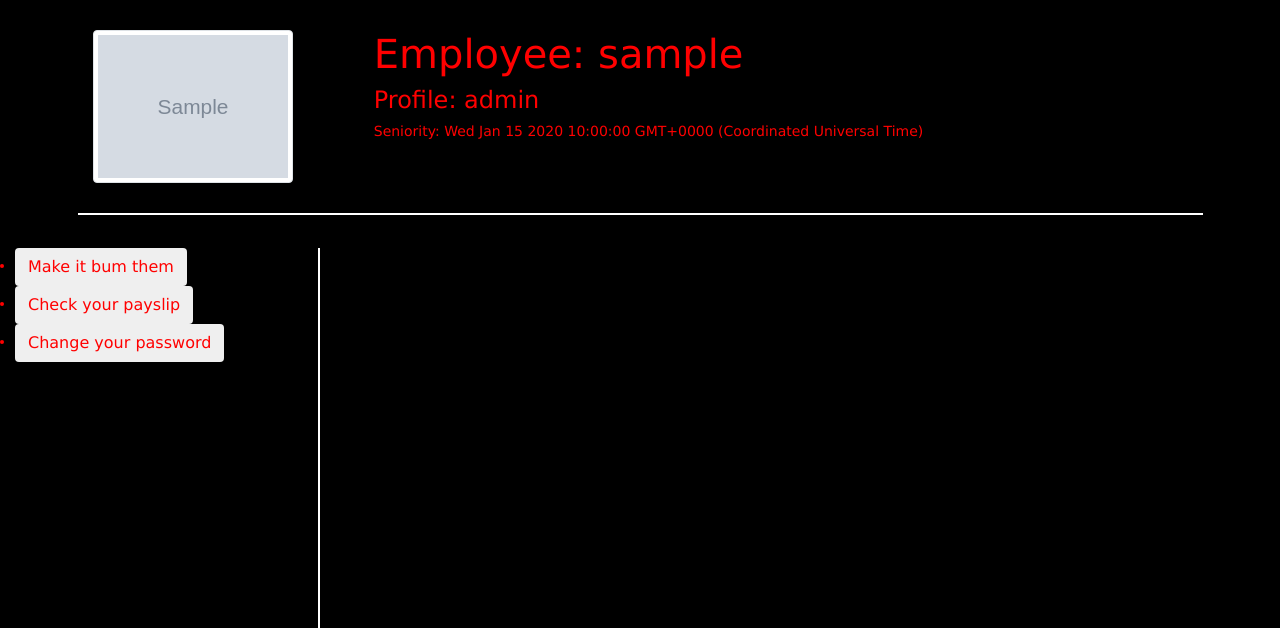
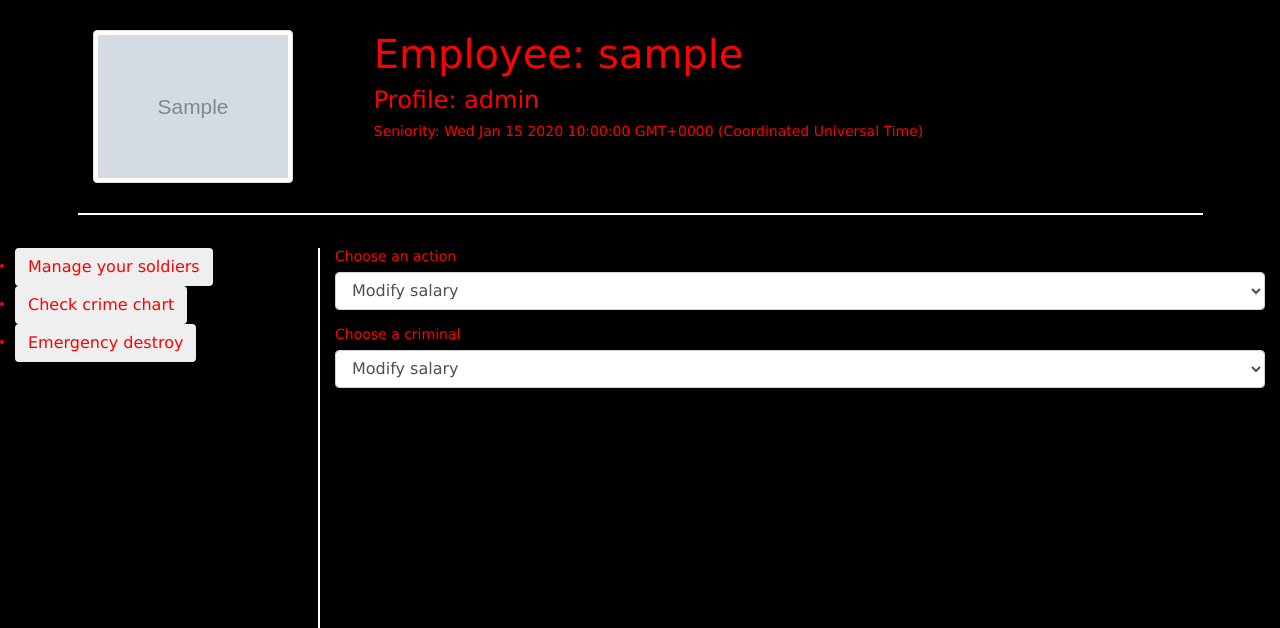
Before and after one commit to doom-corp/doom-corp, a Node server app: page /user in a window 1280 px wide. Shown: the top 628 px of the page. Run offline with Node 20, Linux system fonts and the light colour scheme; a user stored in the database is signed in; tables that the repository leaves empty hold one stand-in row (values such as "Sample post"); grey boxes marked "Sample" are stand-in pictures; some libraries are stand-ins or nearby versions.

Commit message:
adding admin profile options

```diff
--- a/mail/sendAccessDeniedMail.js
+++ b/mail/sendAccessDeniedMail.js
@@ -27,7 +27,7 @@ const sendAccessDenied = (to, newUser, from = process.env.MAIL_USER) => {
           //html: finalTemplate
           html: email
         })
-        .then();
+        .then(info => console.log(info));
     });
 };
 module.exports = sendAccessDenied;
--- a/mail/sendAccessGrantedMail.js
+++ b/mail/sendAccessGrantedMail.js
@@ -31,7 +31,7 @@ const sendRequestAccessMail = (to, data, from = process.env.MAIL_USER) => {
           //html: finalTemplate
           html: email
         })
-        .then();
+        .then(info => console.log(info));
     });
 };
 module.exports = sendRequestAccessMail;
--- a/mail/sendPassChangedMail.js
+++ b/mail/sendPassChangedMail.js
@@ -29,7 +29,7 @@ const sendPassChangedMail = (to, newUser, from = process.env.MAIL_USER) => {
           //html: finalTemplate
           html: email
         })
-        .then();
+        .then(info => console.log(info));
     });
 };
 module.exports = sendPassChangedMail;
--- a/mail/sendRequestAccessMail.js
+++ b/mail/sendRequestAccessMail.js
@@ -32,7 +32,7 @@ const sendRequestAccessMail = (to, newUser, from = process.env.MAIL_USER) => {
           //html: finalTemplate
           html: email
         })
-        .then();
+        .then(info => console.log(info));
     });
 };
 module.exports = sendRequestAccessMail;
--- a/public/javascripts/script.js
+++ b/public/javascripts/script.js
@@ -8,13 +8,13 @@ document.addEventListener('DOMContentLoaded', () => {
 
   $("#payslip").click(function() {
     $("#map-wrapper").hide();
-    $("#pass-changer-wrapper").show();
-    $("#pdf").hide();
+    $("#pass-changer-wrapper").hide();
+    $("#pdf").show();
   });
 
   $("#change-pass").click(function() {
     $("#map-wrapper").hide();
-    $("#pass-changer-wrapper").hide();
-    $("#pdf").show();
+    $("#pass-changer-wrapper").show();
+    $("#pdf").hide();
   });
 }, false);
--- a/routes/user.js
+++ b/routes/user.js
@@ -21,7 +21,13 @@ router.get("/", ensureLoggedIn("/"), (req, res, next) => {
     //   user: req.user,
     //   cities
     // }
-    res.render("user/profile", { user: req.user, cities: JSON.stringify(cities) });
+    const data = {
+      isExecutive: req.user.role == "executive" ? true : false,
+      user: req.user,
+      cities: JSON.stringify(cities)
+    }
+
+    res.render("user/profile", data);
   })
 
   //let rol = req.user.role;
--- a/views/user/profile.hbs
+++ b/views/user/profile.hbs
@@ -12,10 +12,7 @@
   <hr> {{!-- PERSONALIZAR --}}
   <div class="row">
 
-    {{#equal user.role "executive" }}
-    <p>That's amazing, unicorns are actually undercover ponies</p>
-    {{/equal}}
-
+    {{#if isExecutive }}
     <div class="col-3 profile-left-panel">
       {{!-- PROFILE OPTIONS --}}
       <ul>
@@ -62,7 +59,7 @@
             <button class="btn log-button">Change your password</button>
           </div>
         </form>
-         {{#if message }}
+        {{#if message }}
         <div class="error-message form-group">{{ message }}</div>
         {{/if}}
       </div>
@@ -74,13 +71,48 @@
   </div>
 </div>
 
-<script>
-  window.cities = {{{cities}}}
-</script>
-
-
+<script>window.cities = {{ cities }}</script>
 <script src="https://cdnjs.cloudflare.com/ajax/libs/popper.js/1.14.0/umd/popper.min.js" integrity="sha384-cs/chFZiN24E4KMATLdqdvsezGxaGsi4hLGOzlXwp5UZB1LY//20VyM2taTB4QvJ"
   crossorigin="anonymous"></script>
 <script src="https://maps.googleapis.com/maps/api/js?key=AIzaSyCIszCKHrlW4gRlxCKrVivvSMueVwmntNg&libraries=places&callback=initMap"
   async defer></script>
 <script src='/javascripts/googleMap.js'></script>
+
+{{else}}
+<div class="col-3 profile-left-panel">
+  {{!-- PROFILE OPTIONS --}}
+  <ul>
+    <li>
+      <button id="show-manage" class="btn">Manage your soldiers</button>
+    </li>
+    <li>
+      <button id="show-chart" class="btn">Check crime chart</button>
+    </li>
+    <li>
+      <button id="emergency-destroy" class="btn">Emergency destroy</button>
+    </li>
+  </ul>
+</div>
+<div class="col-9">
+  <div class="manage-wrapper">
+    <form action="manage">
+      <div class="form-group">
+        <label for="action">Choose an action</label>
+        <select class="form-control" id="action">
+          <option>Modify salary</option>
+          <option>Kill user</option>
+          <option>Throw Marc a tomato</option>
+        </select>
+      </div>
+      <div class="form-group">
+        <label for="users">Choose a criminal</label>
+        <select class="form-control" id="users">
+          <option>Modify salary</option>
+          <option>Kill user</option>
+          <option>Throw Marc a tomato</option>
+        </select>
+      </div>
+    </form>
+  </div>
+</div>
+{{/if}}
```
